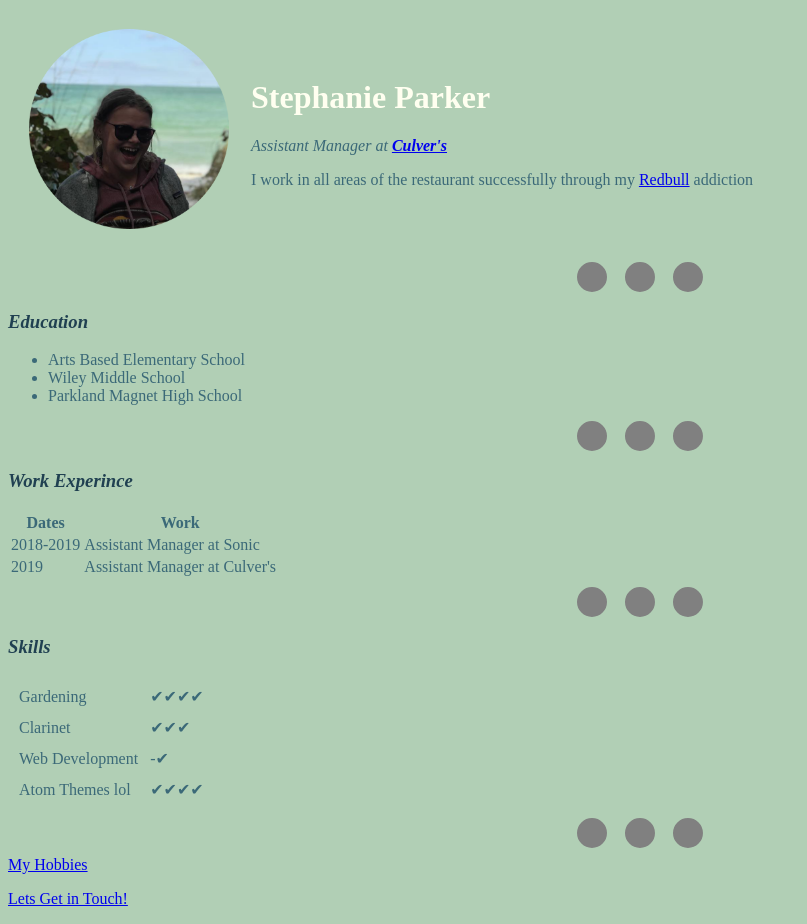
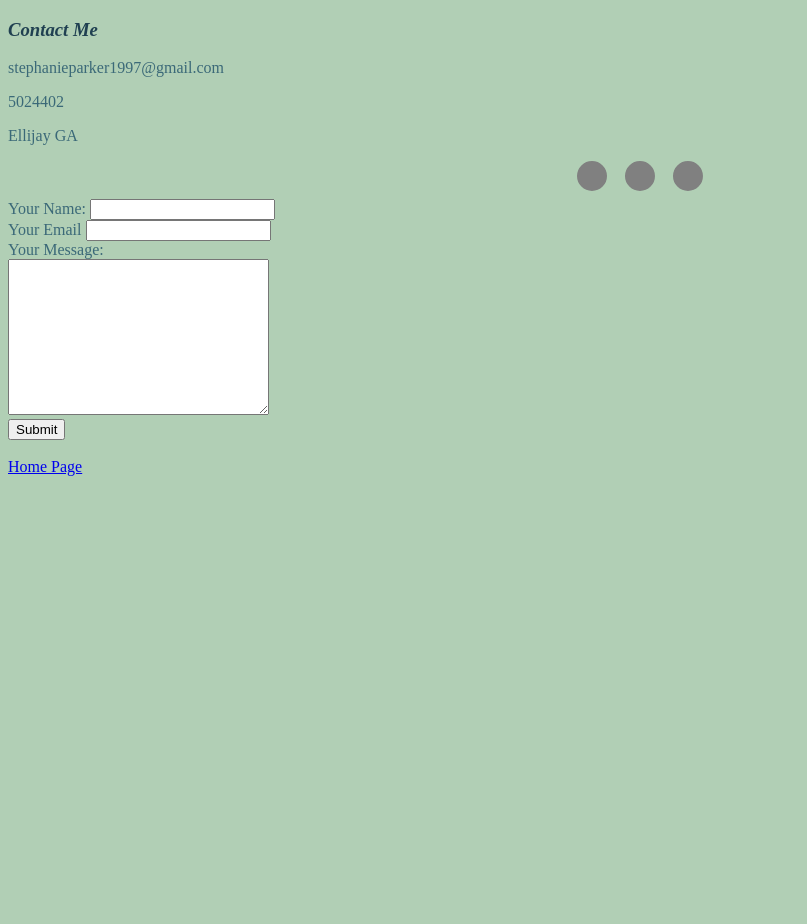
Before and after one commit to infinitelyann/cv, a plain HTML site: page index.html in a window 1280 px wide. Shown: the whole page, without its empty margins (0-807 px from the left). After the commit the page ends 800 px from the top, so only its background shows below. Drawn offline with Linux system fonts and the light colour scheme.

Commit message:
Update index.html

```diff
--- a/index.html
+++ b/index.html
@@ -1,81 +1,25 @@
 <!DOCTYPE html>
 <html lang="en" dir="ltr">
+  <head><h3><em>Contact Me</em></h3>
+    <meta charset="utf-8">
+    <title>Contact Me</title>
+    <link rel="stylesheet" href="css/styles.css">
 
-<head>
-
-  <meta charset="utf-8">
-  <title>💛 Stephanie's Personal Site</title>
-  <link rel="stylesheet" href="css/styles.css">
-
-
-</head>
-
-<body>
-  <table cellspacing="20">
-    <tr>
-      <td> <img src="images/stephanie.png" width="200" alt="stephanie profile picture"></td>
-      <td>
-        <h1>Stephanie Parker</h1>
-        <p><em>Assistant Manager at <strong><a href="https://www.culvers.com/">Culver's</a></strong></em></p>
-        <p>I work in all areas of the restaurant successfully through my <a href="https://www.redbull.com/us-en/">Redbull</a> addiction</p>
-      </td>
-    </tr>
-  </table>
-
-  <hr />
-  <h3><em>Education</em></h3>
-
-  <ul>
-    <li>Arts Based Elementary School</li>
-    <li>Wiley Middle School</li>
-    <li>Parkland Magnet High School</li>
-  </ul>
-  <hr/>
-  <h3><em>Work Experince</em></h3>
-  <table>
-    <tr>
-      <th>Dates</th>
-      <th>Work</th>
-    </tr>
-    <tr>
-      <td>2018-2019</td>
-      <td>Assistant Manager at Sonic</td>
-    </tr>
-    <tr>
-      <td>2019</td>
-      <td>Assistant Manager at Culver's</td>
-    </tr>
-  </table>
-  <hr />
-  <h3><em>Skills</em></h3>
-  <table cellspacing="10">
-    <tr>
-      <td>Gardening</td>
-      <td>✔✔✔✔</td>
-    </tr>
-    <tr>
-      <td>Clarinet</td>
-      <td>✔✔✔</td>
-
-    </tr>
-    <tr>
-      <td>Web Development </td>
-      <td>-✔</td>
-    </tr>
-    <tr>
-      <td>Atom Themes lol</td>
-      <td>✔✔✔✔</td>
-
-    </tr>
-
-
-  </table>
-  <hr />
-  <a href="hobbies.html">My Hobbies</a>
-  <p><a href="contact.html">Lets Get in Touch!</a>
-  </p>
-
-
-</body>
-
+  </head>
+  <body>
+    <p>stephanieparker1997@gmail.com</p>
+    <p>5024402</p>
+    <p>Ellijay GA</p>
+    <hr>
+    <form action="mailto:info@gmail.com" method="post" enctype="text/plain">
+        <label>Your Name:</label>
+        <input type="text" name="yourName" value=""><br>
+        <label> Your Email</label>
+        <input type="email" name="yourEmail" ><br>
+        <label>Your Message:</label><br>
+        <textarea name="yourMessage" rows="10" cols="30"></textarea> <br>
+        <input type="submit" name=""><br><br>
+<a href="index.html">Home Page </a>
+      </form>
+  </body>
 </html>
```
